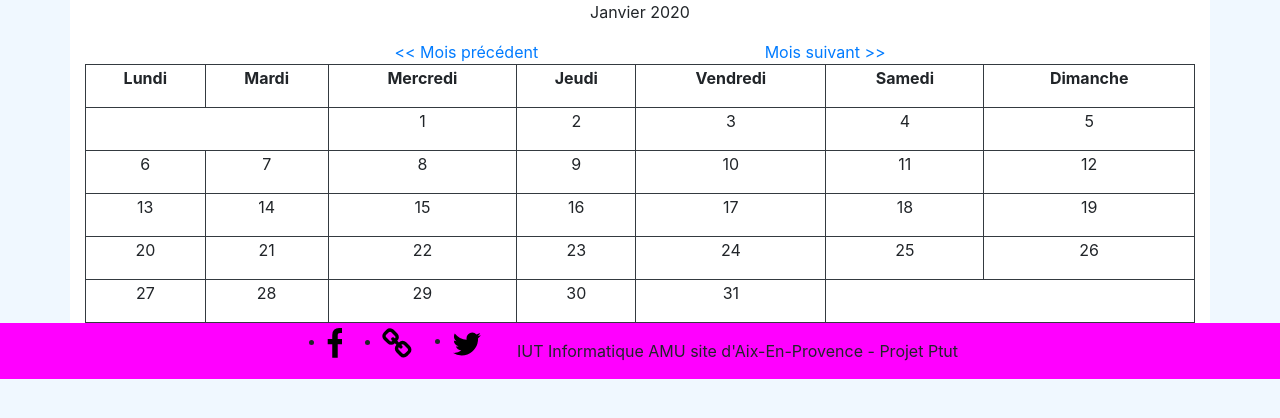
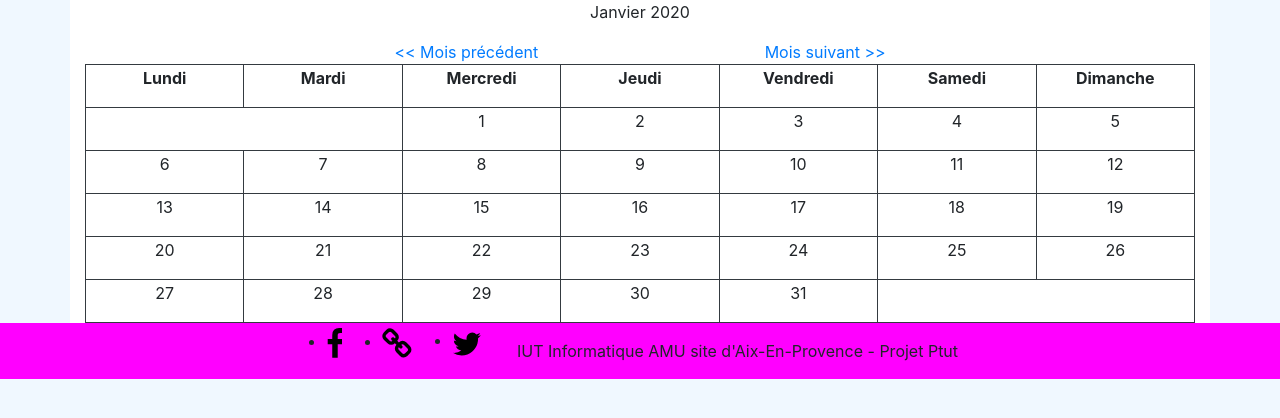
Before and after one commit to Maxime-Leclere/projetptut, a PHP site: page /frontend/calendar.php in a window 1280 px wide. Shown: the part 83-501 px from the top of the page. Run offline with PHP 8.4, Linux system fonts and the light colour scheme; the visitor is signed in with stand-in values (Sample User, id 1); data that the repository does not hold is empty; some libraries are stand-ins or nearby versions.

Commit message:
css modif

```diff
--- a/frontend/assets/main.css
+++ b/frontend/assets/main.css
@@ -66,6 +66,10 @@ table, td, th {
     border: 1px solid #343a40;
 }
 
+th {
+    width: 14%;
+}
+
 .article_image {
     width: 15%;
     height: 15%;
```
